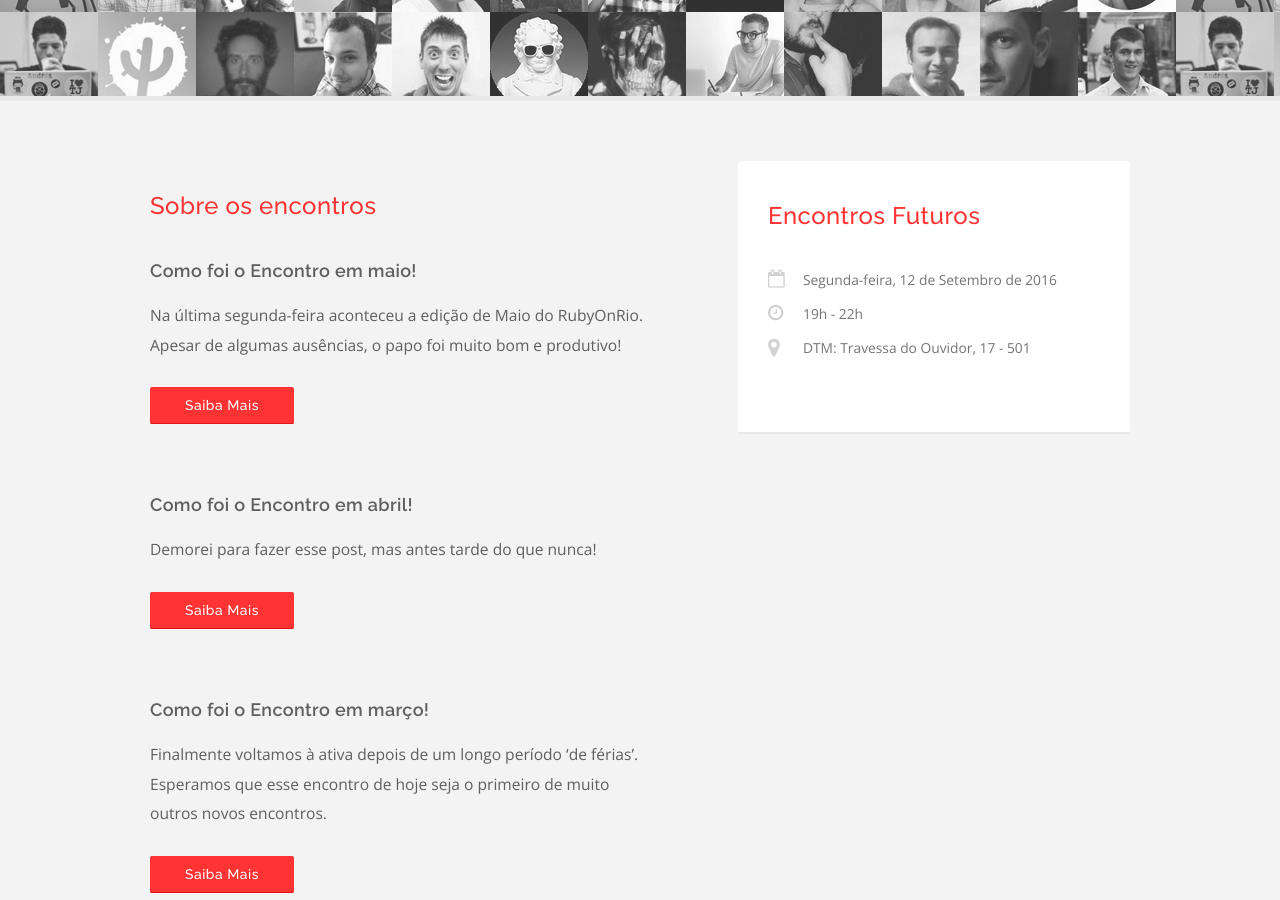
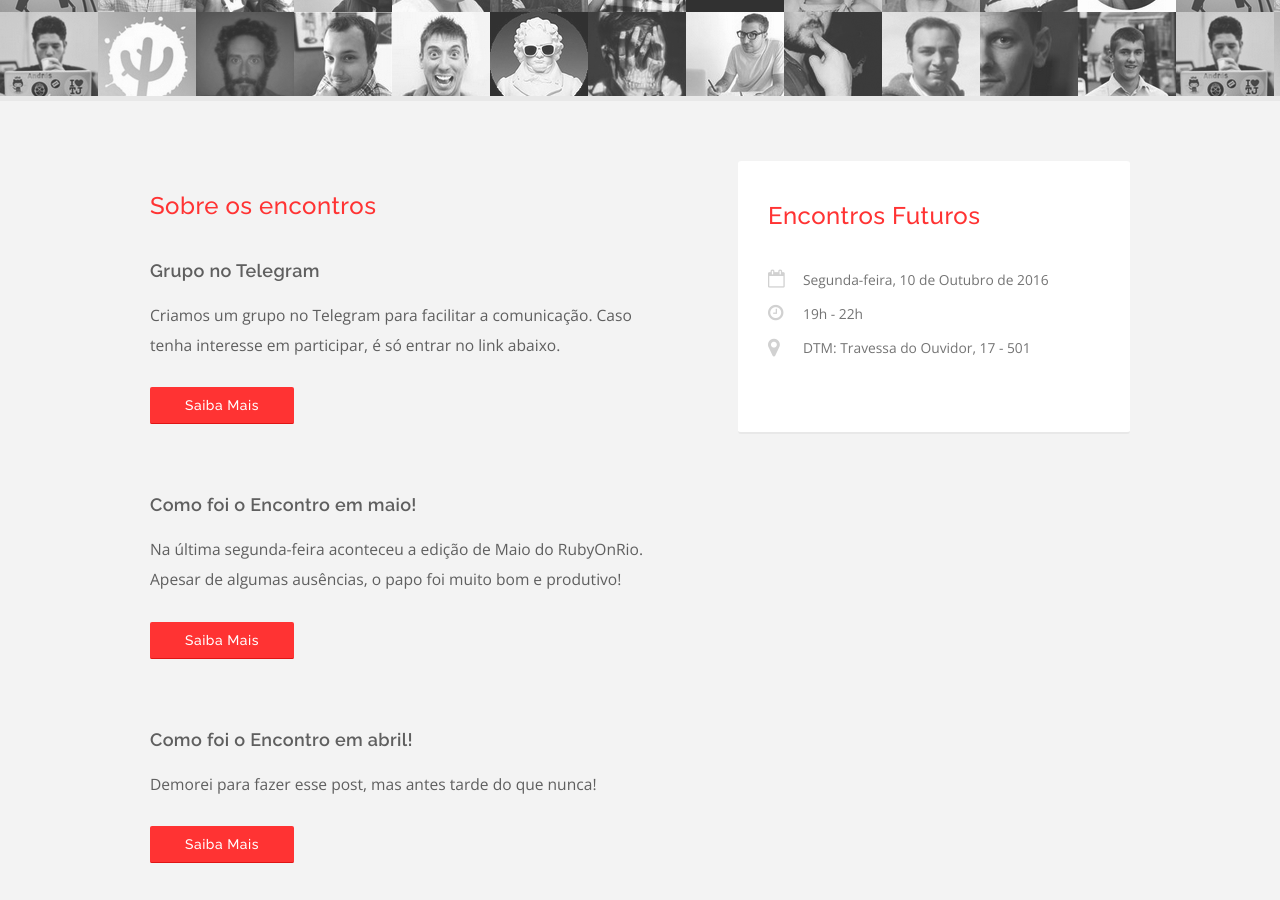
Before and after one commit to rubyonrio/rubyonrio.github.com, a Jekyll site: the page built from index.html, in a window 1280 px wide and 900 px high, scrolled down 1109 px. Built offline with Jekyll 4.4.1, drawn with Linux system fonts in a browser that asks for light colours; nearby versions of some CDN libraries; some of the changed text lies outside the part shown.

Commit message:
Adds telegram post and updates dates

```diff
--- /dev/null
+++ b/_posts/2016-08-02-grupo-telegram.markdown
@@ -0,0 +1,18 @@
+---
+layout: post
+title:  "Grupo no Telegram"
+date:   2016-09-02 14:55:00
+categories:
+  - grupo
+---
+
+Criamos um grupo no Telegram para facilitar a comunicação. Caso tenha interesse em participar, é só entrar no link abaixo.
+
+[http://bit.ly/join_rubyonrio2](http://bit.ly/join_rubyonrio2)
+
+Até a próxima!
+
+Abraços,
+[Rafael B. Tauil][1]
+
+[1]: https://twitter.com/tauil
--- a/index.html
+++ b/index.html
@@ -5,10 +5,10 @@ title: Ruby on Rio
 event_address: 'DTM: Travessa do Ouvidor, 17 - 501'
 event_hours: '19h - 22h'
 next_event:
-    day: Segunda-feira, 08 de Agosto de 2016
+    day: Segunda-feira, 12 de Setembro de 2016
 future_events:
   -
-    day: Segunda-feira, 12 de Setembro de 2016
+    day: Segunda-feira, 10 de Outubro de 2016
 ---
 
 <div class="containner">
```
